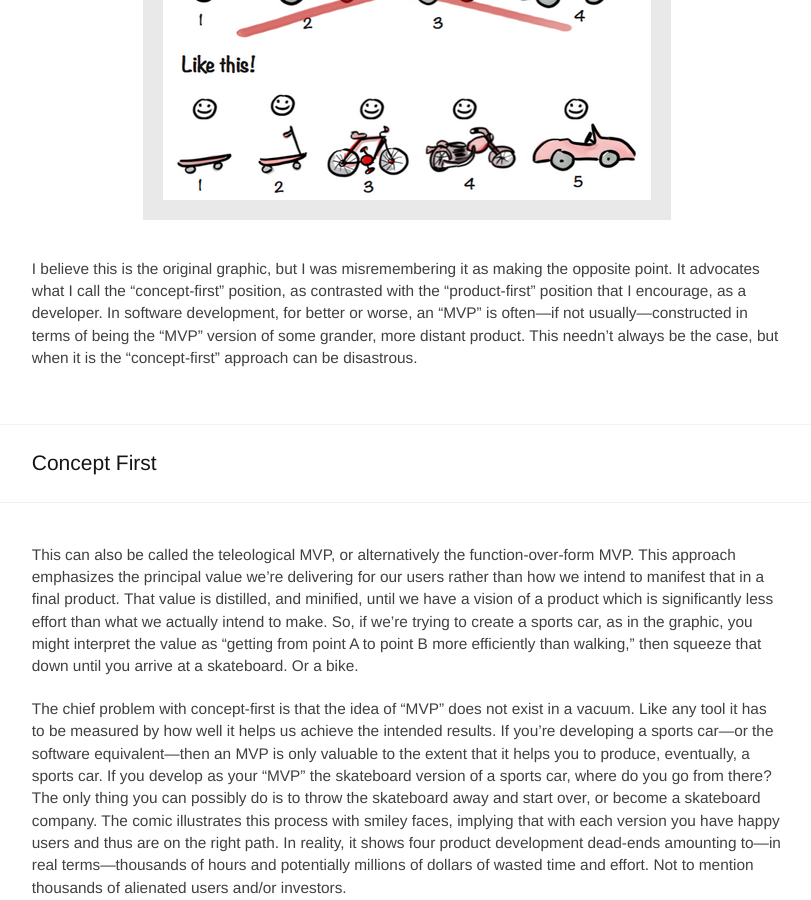
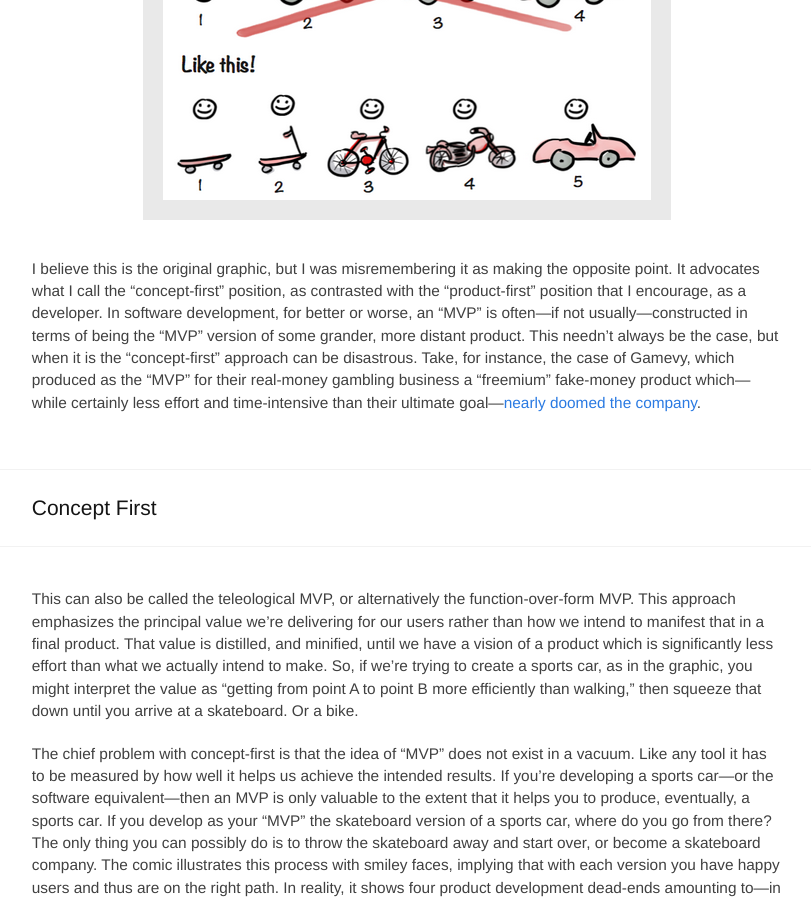
Before and after one commit to endash/endash.github.io, a Jekyll site: the page built from _posts/2016-02-22-your-mvp-is-still-your-product-minimized-or-not.markdown, in a window 1280 px wide and 900 px high, scrolled down 424 px. Shown: the whole window, without its empty margins (233-1044 px from the left). Built offline with Jekyll 4.4.1, drawn with Linux system fonts in a browser that asks for light colours.

Commit message:
Add gamevy reference to mvp post

```diff
--- a/_posts/2016-02-22-your-mvp-is-still-your-product-minimized-or-not.markdown
+++ b/_posts/2016-02-22-your-mvp-is-still-your-product-minimized-or-not.markdown
@@ -9,7 +9,7 @@ In [When Agile Isn't]({% post_url 2016-01-30-when-agile-isnt %}) I discussed how
 
 <div class="image"><img src="/assets/your-mvp-is-still-your-product-minimized-or-not-comic.png"></div>
 
-I believe this is the original graphic, but I was misremembering it as making the opposite point. It advocates what I call the "concept-first" position, as contrasted with the "product-first" position that I encourage, as a  developer. In software development, for better or worse, an "MVP" is often—if not usually—constructed in terms of being the "MVP" version of some grander, more distant product. This needn't always be the case, but when it is the "concept-first" approach can be disastrous.
+I believe this is the original graphic, but I was misremembering it as making the opposite point. It advocates what I call the "concept-first" position, as contrasted with the "product-first" position that I encourage, as a  developer. In software development, for better or worse, an "MVP" is often—if not usually—constructed in terms of being the "MVP" version of some grander, more distant product. This needn't always be the case, but when it is the "concept-first" approach can be disastrous. Take, for instance, the case of Gamevy, which produced as the "MVP" for their real-money gambling business a "freemium" fake-money product which—while certainly less effort and time-intensive than their ultimate goal—[nearly doomed the company](http://www.infoq.com/articles/lean-startup-killed).
 
 ## Concept First
 
```
